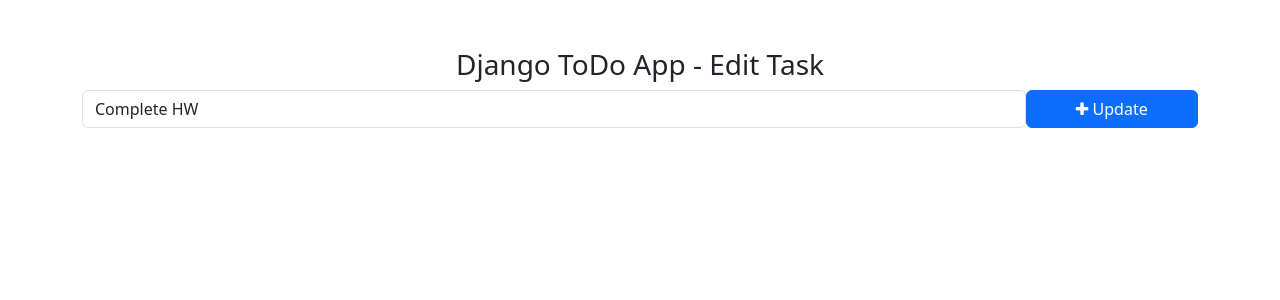
After one commit to KhoaXuanDang/todo, a Django app: page /todo/edit_task/1/ in a window 1280 px wide. The commit adds this page. Shown: the top 300 px of the page. Run offline with Django 5.2, Linux system fonts and the light colour scheme; data comes from the database, SQL or seed files in the repository; both versions use the stored data as it was after the commit.

Commit message:
todo app final

```diff
--- /dev/null
+++ b/templates/edit_task.html
@@ -0,0 +1,32 @@
+<!DOCTYPE html>
+<html lang="en">
+<head>
+    <meta charset="UTF-8">
+    <meta http-equiv="X-UA-Compatible" content="IE=edge">
+    <meta name="viewport" content="width=device-width, initial-scale=1.0">
+    <title>Edit Task - Django ToDo App</title>
+
+
+    <!-- Bootstrap -->
+    <link href="https://cdn.jsdelivr.net/npm/bootstrap@5.3.0-alpha1/dist/css/bootstrap.min.css" rel="stylesheet" integrity="sha384-GLhlTQ8iRABdZLl6O3oVMWSktQOp6b7In1Zl3/Jr59b6EGGoI1aFkw7cmDA6j6gD" crossorigin="anonymous">
+    <script src="https://cdn.jsdelivr.net/npm/bootstrap@5.3.0-alpha1/dist/js/bootstrap.bundle.min.js" integrity="sha384-w76AqPfDkMBDXo30jS1Sgez6pr3x5MlQ1ZAGC+nuZB+EYdgRZgiwxhTBTkF7CXvN" crossorigin="anonymous"></script>
+    <!-- Font Awesome Icons -->
+    <link rel="stylesheet" href="https://cdnjs.cloudflare.com/ajax/libs/font-awesome/4.7.0/css/font-awesome.min.css">
+
+
+</head>
+<body>
+    <div class="container">
+        <h3 class="pt-5 text-center">Django ToDo App - Edit Task</h3>
+        <form action="{% url 'edit_task' get_task.id %}" method="POST" style="width:500px, margin: auto">
+                    {% csrf_token %}
+                    <div class="form-group">
+                        <span style="display: flex;">
+                            <input type="text" name="task" class="form-control" placeholder="Add a task" value="{{ get_task.task }}">
+                            <button type="submit" class="btn btn-primary" style="width: 200px;"><i class="fa fa-plus"></i> Update</button>
+                        </span>
+                    </div>
+                </form>
+    </div>
+</body>
+</html>
--- a/todo/urls.py
+++ b/todo/urls.py
@@ -3,4 +3,13 @@
 
 urlpatterns = [
     path('addTask/', views.addTask, name='addTask'),
+    # Mark as done
+    path('mark_as_done/<int:pk>/', views.mark_as_done, name='mark_as_done'),
+    # Mark as Undone
+    path('mark_as_undone/<int:pk>/', views.mark_as_undone, name='mark_as_undone'),
+    # EDIT feature
+    path('edit_task/<int:pk>/', views.edit_task, name='edit_task'),
+    # Delete task
+    path('delete_task/<int:pk>/', views.delete_task, name='delete_task'),
+
 ]
--- a/todo/views.py
+++ b/todo/views.py
@@ -1,5 +1,5 @@
 from django.http import HttpResponse
-from django.shortcuts import render, redirect
+from django.shortcuts import render, redirect, get_object_or_404
 from .models import Task
 
 
@@ -7,3 +7,35 @@
     task = request.POST['task']
     Task.objects.create(task=task)
     return redirect('home')
+
+def mark_as_done(request, pk):
+    task = get_object_or_404(Task, pk=pk)
+    task.is_completed = True
+    task.save()
+    return redirect('home')
+
+def mark_as_undone(request, pk):
+    task = get_object_or_404(Task, pk=pk)
+    task.is_completed = False
+    task.save()
+    return redirect('home')
+
+def edit_task(request, pk):
+    get_task = get_object_or_404(Task, pk=pk)
+    if request.method == "POST":
+        new_task = request.POST['task'] # from name="task" in input
+        get_task.task = new_task
+        get_task.save()
+        return redirect('home')
+    else:
+        context = {
+            'get_task': get_task,
+        }
+
+        return render(request, 'edit_task.html', context)
+
+
+def delete_task(request, pk):
+    task = get_object_or_404(Task, pk=pk)
+    task.delete()
+    return redirect('home')
--- a/todo_main/views.py
+++ b/todo_main/views.py
@@ -3,7 +3,10 @@
 
 def home(request):
     tasks = Task.objects.filter(is_completed=False).order_by('-updated_at') # fetch all data that task has not completed
+
+    completed_tasks = Task.objects.filter(is_completed=True)
     context = {
         'tasks': tasks,
+        'completed_tasks': completed_tasks,
     }
     return render(request, 'home.html', context)
```
Also changed, not shown: templates/home.html (+9 -4 lines), db.sqlite3.
